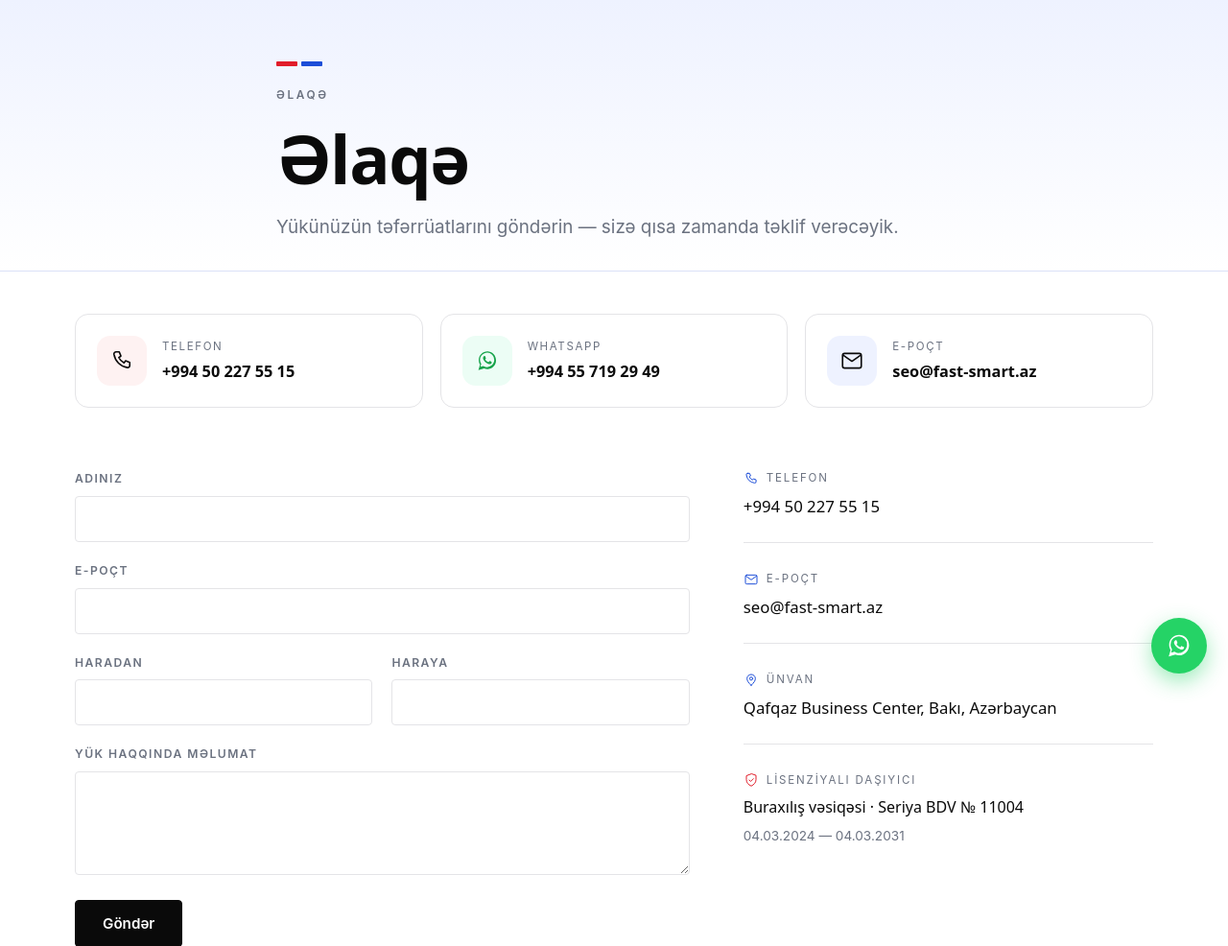
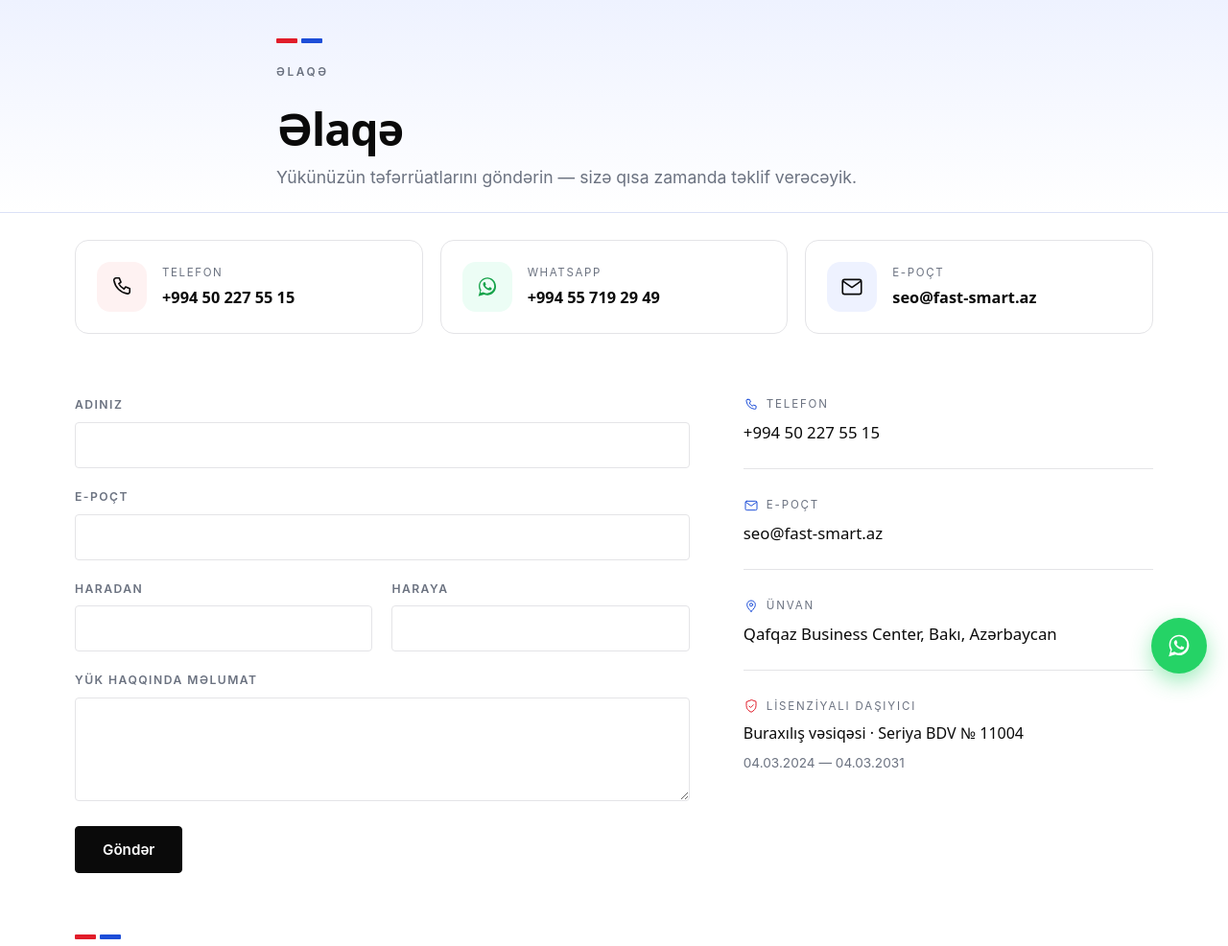
Before and after one commit to notfarruks/FastTransLogistics, a Flask app: page /contact in a window 1280 px wide. Shown: the part 76-1062 px from the top of the page at 96% size. Run offline with Flask 3, Linux system fonts and the light colour scheme; some web fonts are replaced.

Commit message:
Some changes

```diff
--- a/static/css/styles.css
+++ b/static/css/styles.css
@@ -182,8 +182,10 @@ h3 { font-size: 1.2rem; letter-spacing: -0.01em; }
 .link-arrow { color: var(--ink); font-weight: 600; font-size: .9rem; white-space: nowrap; border-bottom: 1px solid var(--ink); padding-bottom: 2px; }
 .link-arrow:hover { opacity: .6; }
 
-.page-head { padding: clamp(40px, 5vw, 64px) 0 clamp(18px, 2.5vw, 30px); background: var(--bg); border-bottom: 1px solid var(--border); }
-.page-head .lead { font-size: 1.18rem; color: var(--muted); margin-top: 18px; line-height: 1.65; }
+.page-head { padding: clamp(28px, 3.2vw, 40px) 0 clamp(14px, 2vw, 22px); background: var(--bg); border-bottom: 1px solid var(--border); }
+.page-head h1 { font-size: clamp(1.9rem, 3.8vw, 2.9rem); margin-top: 6px; }
+.page-head .lead { font-size: 1.1rem; color: var(--muted); margin-top: 12px; line-height: 1.6; }
+.page-head + .section { padding-top: clamp(28px, 3vw, 40px); }
 
 /* ----------------------------- grids & cards ----------------------------- */
 .grid { display: grid; gap: 0; }
--- a/templates/contact.html
+++ b/templates/contact.html
@@ -12,7 +12,7 @@
 </section>
 
 <!-- quick contact methods -->
-<section class="section" style="padding-top: clamp(28px,4vw,44px); padding-bottom: 0;">
+<section class="section" style="padding-top: clamp(16px,2.2vw,28px); padding-bottom: 0;">
   <div class="container">
     <div class="contact-methods">
       <a class="cmethod" href="tel:{{ company.phone_href }}">
@@ -103,3 +103,4 @@
   </div>
 </section>
 {% endblock %}
+}
--- a/templates/coverage.html
+++ b/templates/coverage.html
@@ -13,7 +13,7 @@
 </section>
 
 <!-- ============================ ROUTE MAP ============================ -->
-<section class="section" style="padding-top: clamp(32px,4vw,52px);">
+<section class="section" style="padding-top: clamp(16px,2.2vw,28px);">
   <div class="container">
     <span class="bars" aria-hidden="true"><i></i><i></i></span>
     <h2>{{ t.map_title }}</h2>
@@ -110,3 +110,4 @@
 
 {% include "_cta.html" %}
 {% endblock %}
+}
```
